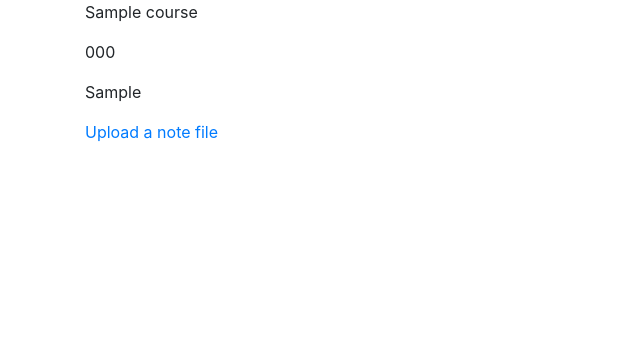
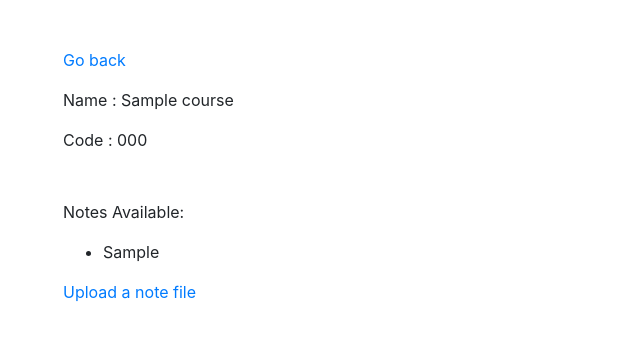
Before and after one commit to vishruthdevan/notes-repo, a Django app: page /courses/000/ in a window 1280 px wide. Shown: the top 341 px of the page, without its empty margins (0-640 px from the left). Run offline with Django 3.2, Linux system fonts and the light colour scheme; tables that the repository leaves empty hold one stand-in row (values such as "Sample post"); some libraries are stand-ins or nearby versions.

Commit message:
Fix errors in template inheritance

```diff
--- a/notes/notesrepo/templates/notesrepo/course_detail.html
+++ b/notes/notesrepo/templates/notesrepo/course_detail.html
@@ -3,14 +3,20 @@
 {% block title %}<title>{{course.code}}</title>{% endblock title %}
 
 {% block content %}
-<div class="container">
-    <p>{{course.name}}</p>
-    <p>{{course.code}}</p>
+<div class="container m-5">
+    <p><a href="{% url 'course_list' %}">Go back</a></p>
+    <p>Name : {{course.name}}</p>
+    <p>Code : {{course.code}}</p>
+    <div class="my-5">
+    <p>Notes Available:</p>
     {% if notes %}
-        {% for note in notes %}
-            <p>{{note.topic}}</p>
-        {% endfor %}
+        <ul>
+            {% for note in notes %}
+                <li>{{note.topic}}</li>
+            {% endfor %}
+        </ul>
     {% endif %}
     <p><a href="{% url 'note_create' course.code %}">Upload a note file</a></p>
+    </div>
 </div>
 {% endblock content %}
--- a/notes/notesrepo/templates/notesrepo/note_create.html
+++ b/notes/notesrepo/templates/notesrepo/note_create.html
@@ -9,8 +9,8 @@
         {% csrf_token %}
         {{ form | crispy}}
         <input type="submit" value="Submit">
-        {% comment %} <input type="submit"
-           onclick="window.location='{% url 'course_detail' view.kwargs.code %}'; return false;" value="Cancel"> {% endcomment %}
+        <input type="submit"
+           onclick="window.location='{% url 'course_detail' view.kwargs.code %}'; return false;" value="Cancel">
         </form>
     </div>
 {% endblock content %}
```
Also changed, not shown: notes/notesrepo/templates/notesrepo/course_list.html (+6 -1 lines).
